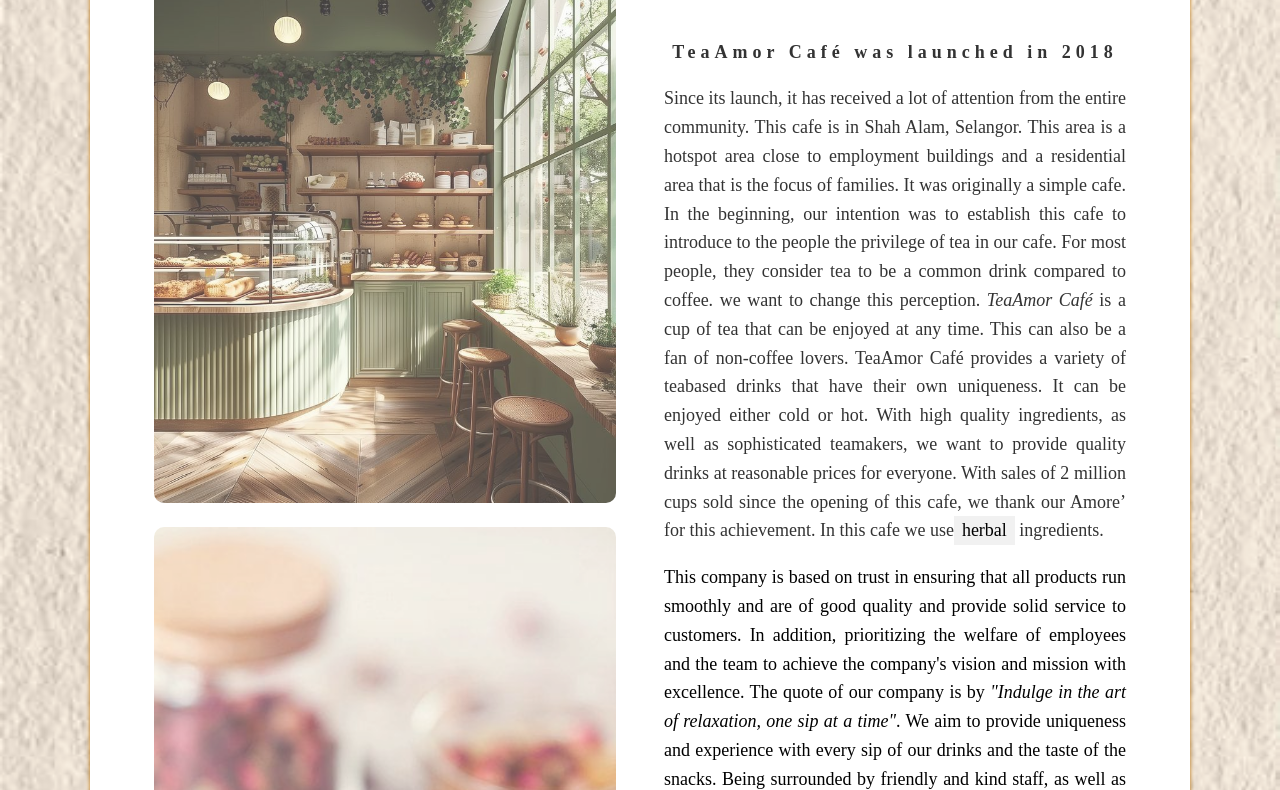
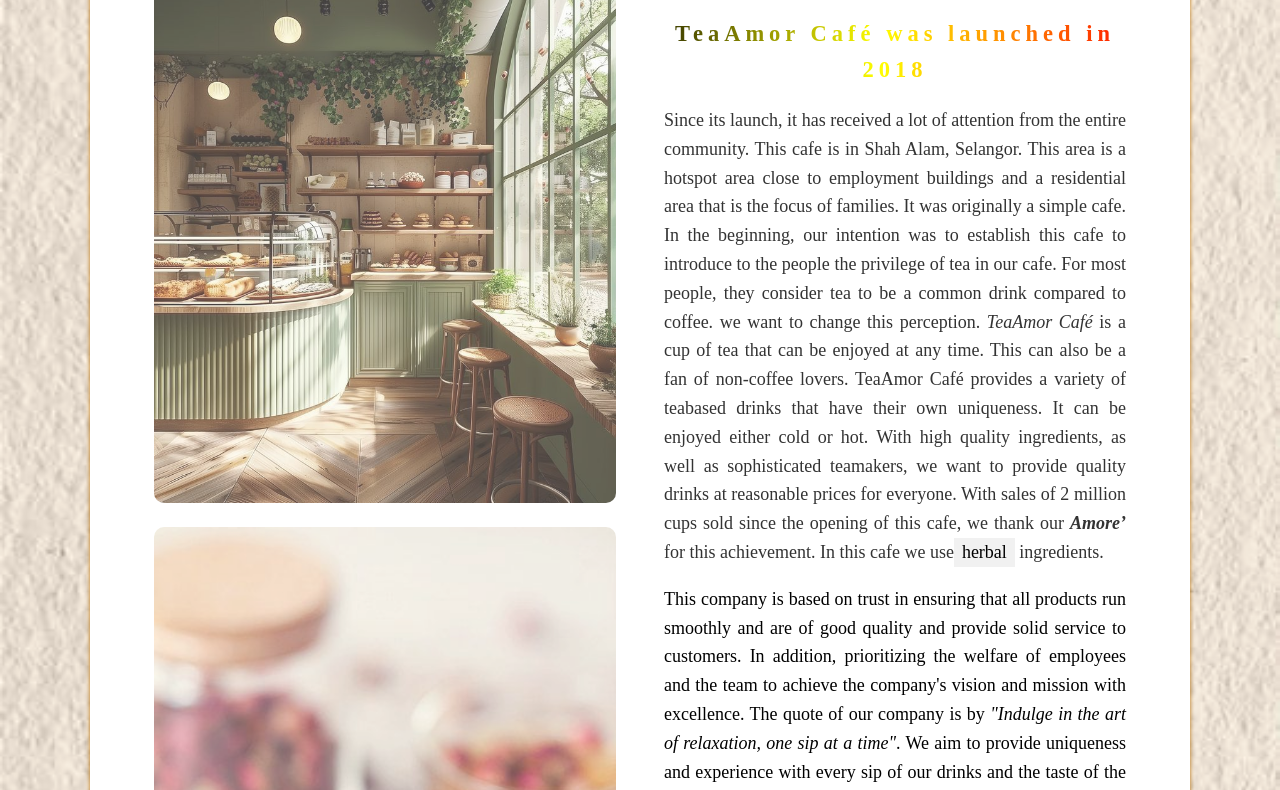
Before and after one commit to nisajailani/group_assignment, a plain HTML site: page about.html in a window 1280 px wide. Shown: the part 282-1072 px from the top of the page. Drawn offline with nearby package versions, Linux system fonts and the light colour scheme.

Commit message:
commit by athirah

```diff
--- a/about.html
+++ b/about.html
@@ -80,6 +80,7 @@
 </head>
 
   <link rel="stylesheet" href="css/style.css">
+  <link rel="stylesheet" href="css/style2.css">
 
 <body>
 
@@ -136,6 +137,8 @@
 <!-- Page content -->
 <div class="w3-content" style="max-width:1100px">
 
+
+
   <!-- About Section -->
   <div class="w3-row w3-padding-64" id="about">
     <div class="w3-col m6 w3-padding-large w3-hide-small">
@@ -146,8 +149,8 @@
 
     <div class="w3-col m6 w3-padding-large">
       <link rel="stylesheet" href="css/style2.css">
-      <h1 class="w3-center" class="animated-heading"><b>About Us</b></h1><br>
-      <h5 class="w3-center"><b>TeaAmor Café was launched in 2018</b></h5>
+      <h1 class="w3-center animated-heading"><b>About Us</b></h1><br>
+      <h5 class="w3-center animated-heading"><b>TeaAmor Café was launched in 2018</b></h5>
       <p class="w3-large" style="text-align: justify;">Since its launch, it has received a lot of attention from the
         entire community. This cafe is in Shah Alam, Selangor. This area is a hotspot area close to
         employment buildings and a residential area that is the focus of families. It was originally a simple
@@ -159,7 +162,7 @@
          It can be enjoyed either cold or hot. With high quality
         ingredients, as well as sophisticated teamakers, we want to provide quality drinks at reasonable
         prices for everyone. With sales of 2 million cups sold since the opening of this cafe, we thank our
-        Amore’ for this achievement. In this cafe we use<span class="w3-tag w3-light-grey">herbal</span> ingredients.</p>
+        <b><i>Amore’</i></b> for this achievement. In this cafe we use<span class="w3-tag w3-light-grey">herbal</span> ingredients.</p>
       <p class="w3-large w3-text-black w3-hide-medium" style="text-align: justify;">This company is based on trust in ensuring that all products run
         smoothly and are of good
         quality and provide solid service to customers. In addition, prioritizing the welfare of employees
@@ -189,7 +192,7 @@
   <div class="w3-row w3-padding-64" id="logo">
     <div class="w3-col l12 w3-padding-large" style="display: flex; align-items: center;">
       <div style="flex: 1; padding-right: 10px;">
-        <h5 class="w3-center" style="color: rgb(112, 69, 16);"><big><b>Our Logo</b></big></h5>
+        <h5 class="w3-center animated-heading"><big><b>Our Logo</b></big></h5>
         <p class="w3-large w3-text-black w3-hide-medium" style="text-align: justify;">
           This is our logo business. The green color of the background is a symbol for nature where
           we want the customer to think that it is as a safe place. The tea cup is used to show the
@@ -212,7 +215,7 @@
    <div class="w3-row w3-padding-64" id="organization-chart">
     <div class="w3-col l12 w3-padding-large" style="display: flex; align-items: center;">
       <div style="flex: 1; padding-right: 10px; text-align: center;">
-        <h5 class="w3-center" style="color: rgb(112, 69, 16);"><big><b>Organization Chart</b></big></h5>
+        <h5 class="w3-center animated-heading"><big><b>Organization Chart</b></big></h5>
         <p class="w3-large w3-text-black w3-hide-medium" style="text-align: justify;">
 
 
@@ -246,7 +249,7 @@
     <div class="w3-row w3-padding-64" id="hours-location">
       <div class="w3-col l12 w3-padding-large" style="display: flex; flex-direction: column; align-items: center;">
         <div style="flex: 1; text-align: center;">
-          <h5 class="w3-center" style="color: rgb(112, 69, 16);"><big><b>Hours & Location</b></big></h5>
+          <h5 class="w3-center animated-heading"><big><b>Hours & Location</b></big></h5>
           <p class="w3-large" style="text-align: center;">
             <p style="color: #333;"><strong>Monday - Friday (10a.m - 9p.m)</strong></p>
             <p style="color: #333;"><strong>Saturday - Sunday (11a.m - 10p.m)</strong></p>
@@ -283,7 +286,7 @@
 <!-- Menu Section -->
 <div class="w3-row w3-padding-64" id="menu">
   <div class="w3-col l6 w3-padding-large">
-    <h1 class="w3-center w3-text-blue-grey" style="color: rgb(112, 69, 16);"><b>Our Menu</b></h1><br>
+    <h1 class="w3-center animated-heading"><b>Our Menu</b></h1><br>
 
     <ol class="w3-large w3-text-dark-grey">
       <li><p><strong>Tea & Coffee</strong></p></li>
@@ -314,7 +317,7 @@
 
   <!-- Contact Section -->
   <div class="w3-container w3-padding-64" id="contact">
-    <h1>Contact</h1><br>
+    <h1 class="animated-heading">Contacts</h1><br>
     <p style="color: #333;">We offer variety of foods and drinks that offer many of choices based on customer request. Besides, we also provide a best seller drinks for a discount of our regular customer. We understand your needs and we will cater the food and drinks to satisfy the biggerst criteria of them all, both look and taste. Do not hesitate to contact us.</p>
     <p style="color: #333;">You can also contact us by phone 011-34580206 or email teaamorcafe@gmail.com, or you can send us a message here:</p>
 
--- a/css/style2.css
+++ b/css/style2.css
@@ -1,22 +1,91 @@
 /* ANIMATION */
 
 .animated-heading {
-    font-size: 3rem;
-    color: #3498db;
-    animation: bounce 2s infinite;
-    text-transform: uppercase;
-    letter-spacing: 2px;
+  font-size: 2.5rem;
+  font-weight: bold;
+  text-align: center;
+  background-image: linear-gradient(90deg, black, red, black,yellow,red,pink));
+  background-size: 300%;
+  background-clip: text;
+  -webkit-background-clip: text;
+  color: transparent;
+  animation: gradient-slide 3s infinite linear;
 }
 
-/* Keyframes for bounce effect */
-@keyframes bounce {
-    0%, 20%, 50%, 80%, 100% {
-        transform: translateY(0);
-    }
-    40% {
-        transform: translateY(-30px);
-    }
-    60% {
-        transform: translateY(-15px);
-    }
+/* Animated Subheading with Black and Red Gradient */
+.animated-heading {
+  font-size: 2.5rem;
+  font-weight: bold;
+  text-align: center;
+  background-image: linear-gradient(90deg, red, black, red,yellow, red,pink));
+  background-size: 300%;
+  background-clip: text;
+  -webkit-background-clip: text;
+  color: transparent;
+  animation: gradient-slide 4s infinite linear;
 }
+
+/* Keyframe Animation for Gradient Slide */
+@keyframes gradient-slide {
+  0% {
+    background-position: 0%;
+  }
+  100% {
+    background-position: 100%;
+  }
+}
+.animated-heading {
+  font-size: 2.5rem;
+  font-weight: bold;
+  text-align: center;
+  background-image: linear-gradient(90deg, black, red, black,yellow, red,pink));
+  background-size: 300%;
+  background-clip: text;
+  -webkit-background-clip: text;
+  color: transparent;
+  animation: gradient-slide 3s infinite linear;
+}
+.animated-heading {
+  font-size: 1.5rem;
+  font-weight: bold;
+  text-align: center;
+  background-image: linear-gradient(90deg, black, red, black,yellow,pink));
+  background-size: 300%;
+  background-clip: text;
+  -webkit-background-clip: text;
+  color: transparent;
+  animation: gradient-slide 3s infinite linear;
+}
+.animated-heading {
+font-size: 1.5rem;
+font-weight: bold;
+text-align: center;
+background-image: linear-gradient(90deg, black, red, black,yellow, red,pink));
+background-size: 300%;
+background-clip: text;
+-webkit-background-clip: text;
+color: transparent;
+animation: gradient-slide 3s infinite linear;
+}
+.animated-heading {
+font-size: 1.5rem;
+font-weight: bold;
+text-align: center;
+background-image: linear-gradient(90deg, black, red, black, yellow, red,pink));
+background-size: 300%;
+background-clip: text;
+-webkit-background-clip: text;
+color: transparent;
+animation: gradient-slide 3s infinite linear;
+}
+.animated-heading {
+font-size: 1.5rem;
+font-weight: bold;
+text-align: center;
+background-image: linear-gradient(90deg, black, red, black,yellow, red,pink);
+background-size: 300%;
+background-clip: text;
+-webkit-background-clip: text;
+color: transparent;
+animation: gradient-slide 3s infinite linear;
+}
```
